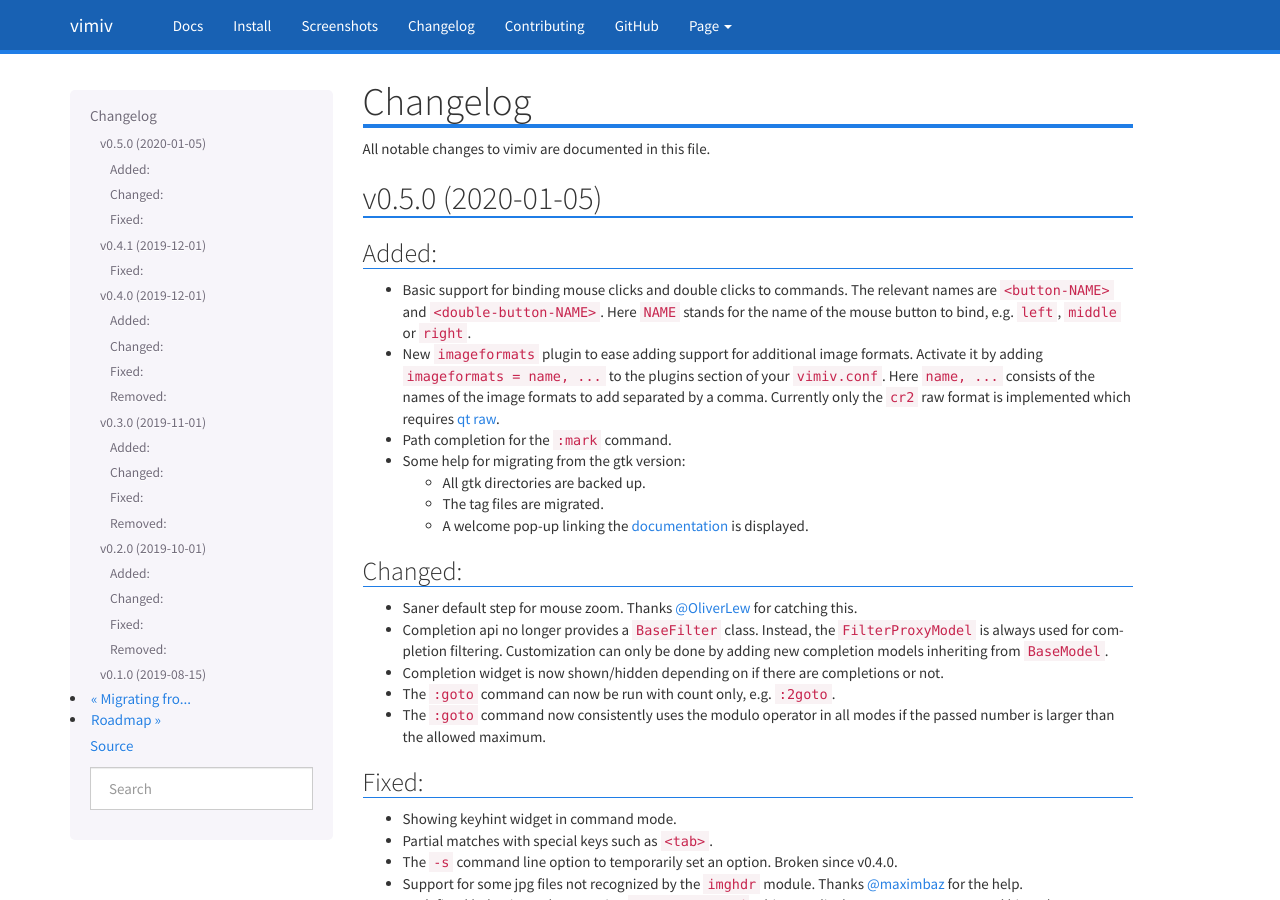
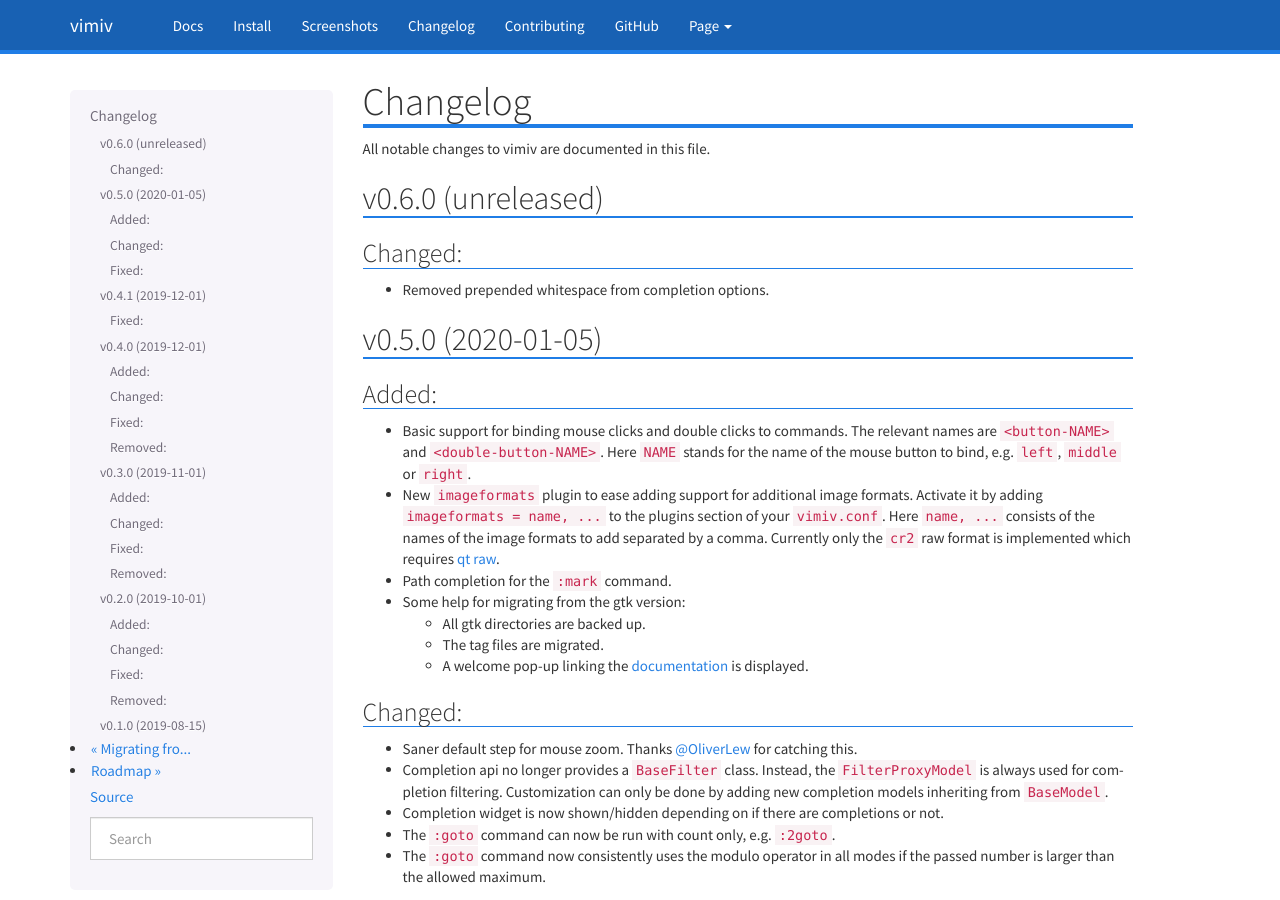
Before and after one commit to karlch/vimiv-qt, a Sphinx documentation site: the page built from docs/changelog.rst, in a window 1280 px wide and 900 px high. Built offline with Sphinx 7.4.7, drawn with Linux system fonts in a browser that asks for light colours.

Commit message:
Remove prepended whitespace from completions
This was intended to align the command with the actual command in the
command line and required due to the old StripFilter logic. Now that the
':' character is part of the completion option, alignment is
automatically correct.

```diff
--- a/docs/changelog.rst
+++ b/docs/changelog.rst
@@ -2,6 +2,15 @@
 =========
 
 All notable changes to vimiv are documented in this file.
+
+v0.6.0 (unreleased)
+-------------------
+
+Changed:
+^^^^^^^^
+
+* Removed prepended whitespace from completion options.
+
 
 v0.5.0 (2020-01-05)
 -------------------
```
Also changed, not shown: 1 other file.
